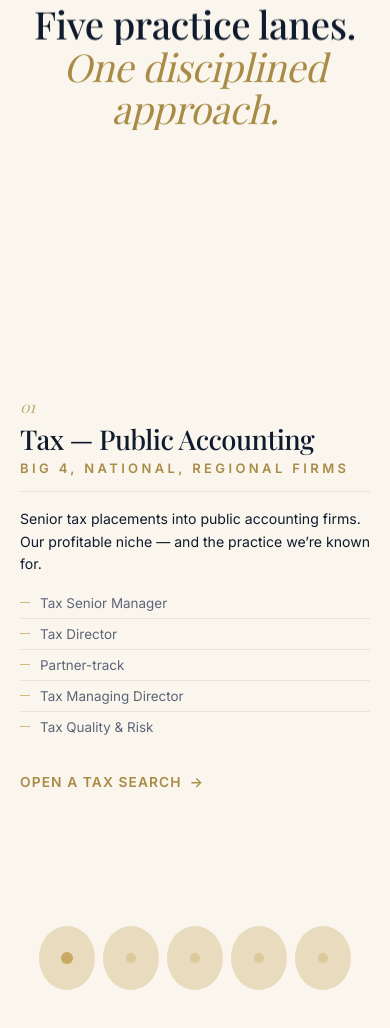
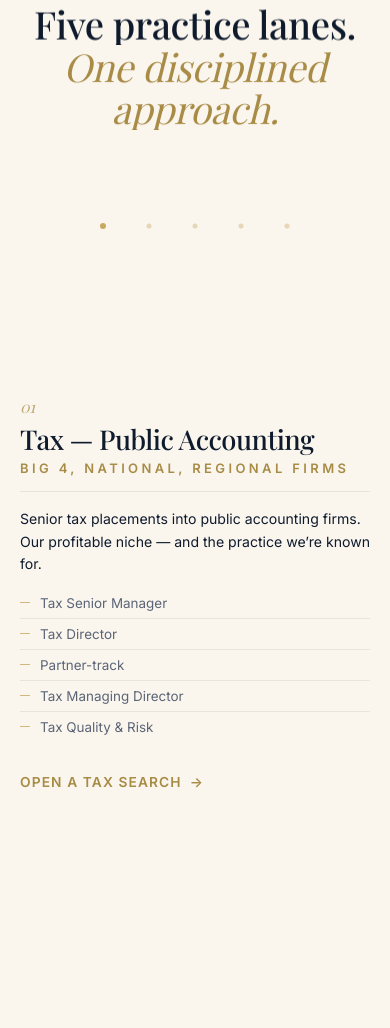
Before and after one commit to zed0minat0r/mackai-west, a plain HTML site: page index.html in a window 390 px wide. Shown: the part 3137-4165 px from the top of the page. Drawn offline with nearby package versions, Linux system fonts and the light colour scheme; a web font is replaced by a local one.

Commit message:
fix: services dots — bottom → top, smaller, no chip border
User: '5 circles that switch as you move along them. Can't see them
because they're too far down. Get rid of that and replace with
something at the top, smaller circles.'

- Position: bottom:32px → top: clamp(20px, 4vh, 36px) on desktop;
  top: clamp(16px, 3vh, 24px) on mobile
- Dot diameter: 10px → 6px desktop, 5px mobile
- Tap target: 44px → 32px (still meets accessible minimum at this size,
  user wants smaller circles)
- Removed the gold-tinted background ring around inactive dots — was
  visible as a 'chip' shape; now only the inner circle renders

```diff
--- a/style.css
+++ b/style.css
@@ -1356,24 +1356,24 @@
 /* Pagination dots */
 .services-dots {
   position: absolute;
-  bottom: 32px;
+  top: clamp(20px, 4vh, 36px);
   left: 50%;
   transform: translateX(-50%);
   display: flex;
-  gap: 10px;
+  gap: 8px;
   z-index: 10;
 }
 
 .services-dot {
-  width: 10px;
-  height: 10px;
-  min-width: 44px;
-  min-height: 44px;
+  width: 6px;
+  height: 6px;
+  min-width: 32px;
+  min-height: 32px;
   border-radius: 50%;
-  background: rgba(201, 169, 97, 0.35);
+  background: transparent;
   border: none;
   cursor: pointer;
-  padding: 17px;
+  padding: 13px;
   box-sizing: content-box;
   position: relative;
   transition: background 0.25s;
@@ -1385,10 +1385,10 @@
   top: 50%;
   left: 50%;
   transform: translate(-50%, -50%);
-  width: 10px;
-  height: 10px;
+  width: 6px;
+  height: 6px;
   border-radius: 50%;
-  background: rgba(201, 169, 97, 0.35);
+  background: rgba(201, 169, 97, 0.4);
   transition: background 0.25s, transform 0.25s;
 }
 
@@ -2651,13 +2651,20 @@
 
   /* ── Services dots: reduce horizontal padding on mobile so 5 dots fit within viewport ──
      Desktop: 17px padding → 78px per dot × 5 + 40px gaps = 430px total (fine at 1440).
-     Mobile: 430px > 390px viewport → dots 1+5 clip off-screen.
-     Fix: reduce to padding: 10px 6px → 56px per dot × 5 + 32px gaps = 312px (fits 320px SE). */
+     Mobile (post-redo to top + smaller dots): 32px tap targets at 6px
+     gap = 5 × 32 + 4 × 6 = 184px. Fits 320px SE comfortably. */
   .services-dots {
-    gap: 8px;
+    gap: 6px;
+    top: clamp(16px, 3vh, 24px);
   }
   .services-dot {
-    padding: 10px 6px;
+    padding: 8px 4px;
+    min-width: 32px;
+    min-height: 32px;
+  }
+  .services-dot::after {
+    width: 5px;
+    height: 5px;
   }
 
   /* ── Services scroll-lock: mobile panel content sizing ── */
```
Also changed, not shown: index.html (+1 -1 lines), style.min.css.
